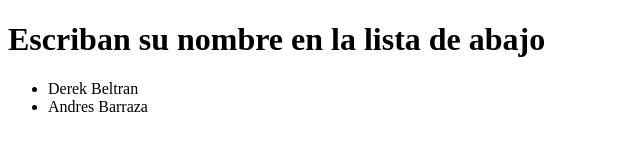
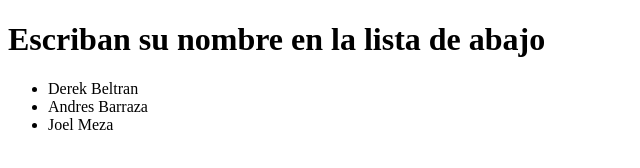
Before and after one commit to genarosan/web, a plain HTML site: page index.html in a window 1280 px wide. Shown: the full height of the page, 0-640 px from the left. Drawn offline with Linux system fonts and the light colour scheme.

Commit message:
Update index.html

```diff
--- a/index.html
+++ b/index.html
@@ -11,6 +11,7 @@
   <ul>
     <li> Derek Beltran </li>
     <li> Andres Barraza </li>
+    <li> Joel Meza </li>
   </ul>
 </body>
 </html>
```
